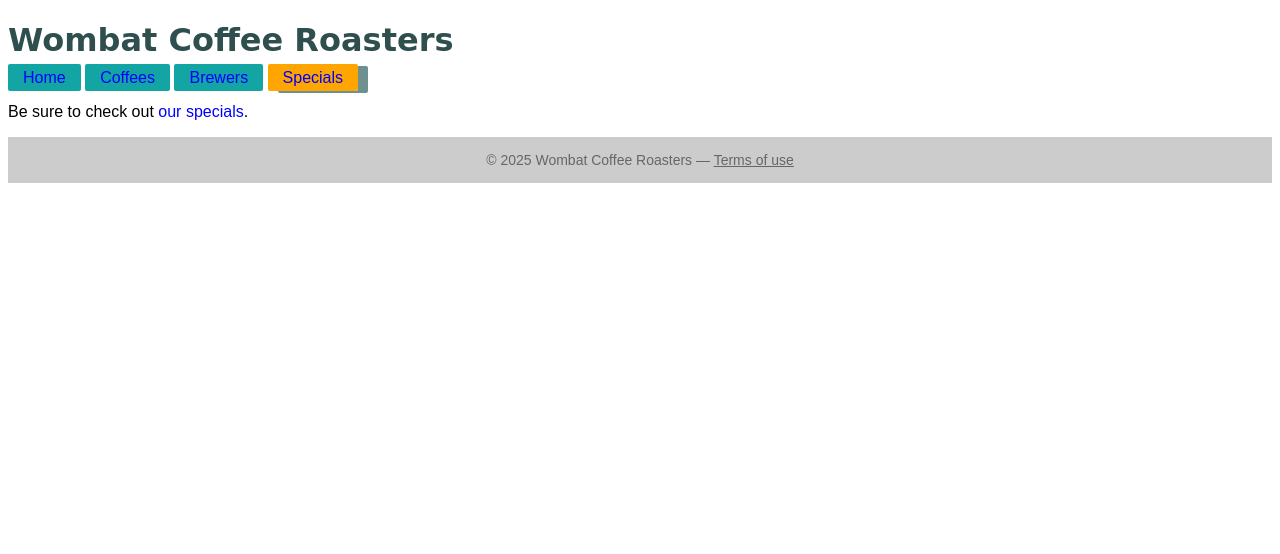
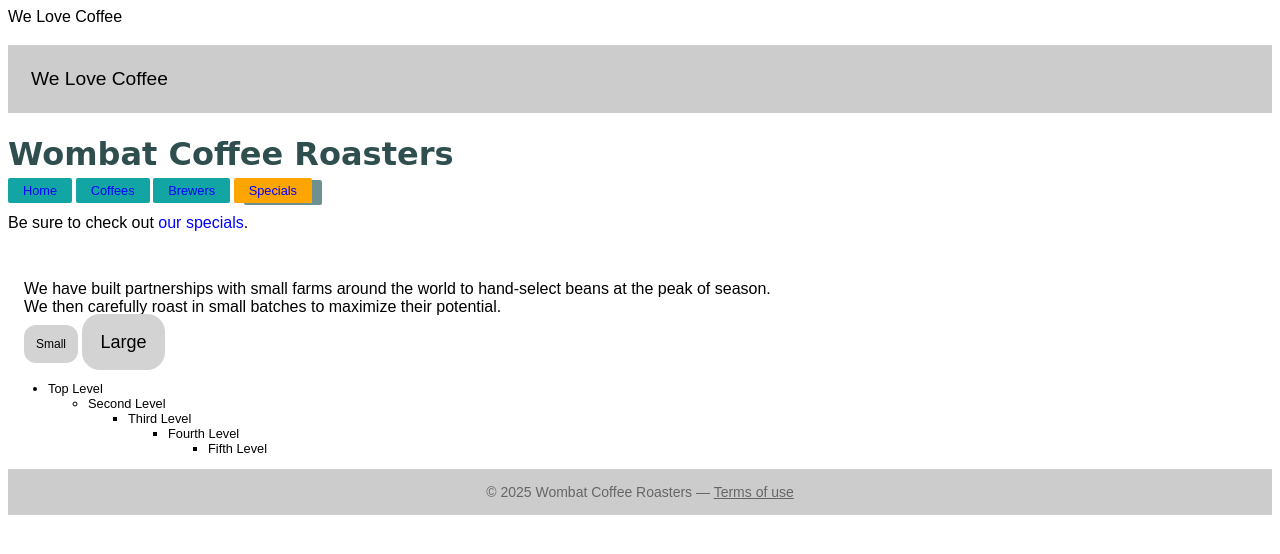
Before and after one commit to guitarzandy009/wombat-coffee-roasters, a plain HTML site: page index.html in a window 1280 px wide. Drawn offline with Linux system fonts and the light colour scheme.

Commit message:
relative units study

```diff
--- a/index.html
+++ b/index.html
@@ -7,6 +7,8 @@
     <link rel="stylesheet" href="styles.css">
 </head>
 <body>
+    We Love Coffee
+    <p class="slogan">We Love Coffee</p>
     <header class="page-header">
         <h1 id="page-title" class="title">Wombat Coffee Roasters</h1>
         <nav>
@@ -23,7 +25,34 @@
             Be sure to check out
             <a href="/specials" class="featured">our specials</a>.
         </p>
+        <div class="padded">
+            <p>We have built partnerships with small farms around the world to hand-select beans at the peak of season.<br>
+                We then carefully roast in small batches to maximize their potential.</p>
+            <span class="box box-small">Small</span>
+            <span class="box box-large">Large</span>
+
+            </div>
+
     </main>
+    <ul>
+        <li>Top Level
+            <ul>
+                <li>Second Level
+                    <ul>
+                        <li>Third Level
+                            <ul>
+                                <li>Fourth Level
+                                    <ul>
+                                        <li>Fifth Level</li>
+                                    </ul>
+                                </li>
+                            </ul>
+                        </li>
+                    </ul>
+                </li>
+            </ul>
+        </li>
+    </ul>
     <footer class="footer">
         &copy; 2025 Wombat Coffee Roasters &mdash;
         <a href="/terms-of-use">Terms of use</a>
--- a/styles.css
+++ b/styles.css
@@ -2,6 +2,21 @@
 
 body {
     font-family: sans-serif;
+    font-size: 16px;
+}
+
+ul {
+    font-size: .8em;
+}
+
+ul ul {
+    font-size: 1em;
+}
+
+.slogan {
+    font-size: 1.2em;
+    padding: 1.2em;
+    background-color: #ccc;
 }
 
 h1 {
@@ -55,6 +70,25 @@ a:active {
     color: red;
 }
 
+.padded {
+    font-size: 16px;
+    padding: 1em;
+}
+
+.box {
+    padding: 1em;
+    border-radius: 1em;
+    background-color: lightgray;
+}
+
+.box-small {
+    font-size: 12px;
+}
+
+.box-large {
+    font-size: 18px;
+}
+
 .footer {
     color: #666;
     background-color: #ccc;
```
